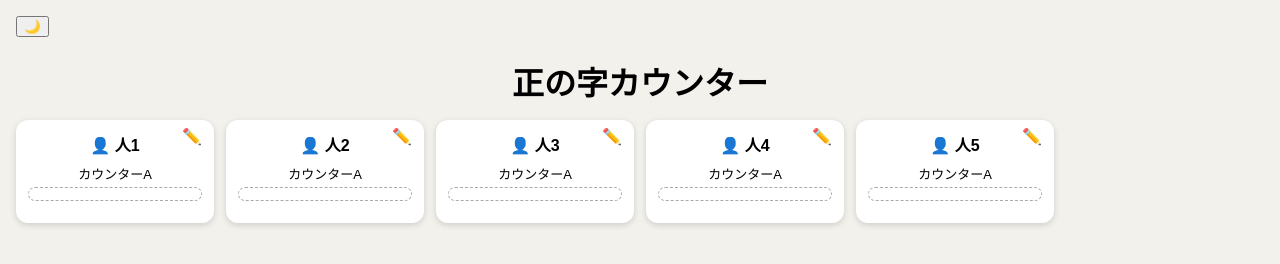
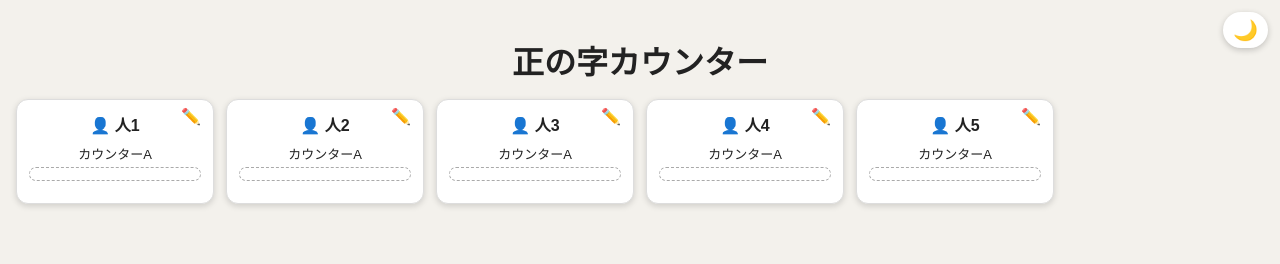
Before and after one commit to cowmilk-web/testcounter, a plain HTML site: page index.html in a window 1280 px wide. Drawn offline with Linux system fonts and the light colour scheme.

Commit message:
Update style.css

```diff
--- a/style.css
+++ b/style.css
@@ -125,3 +125,50 @@ h1 {
   stroke-width: 6;
   stroke-linecap: round;
 }
+
+/* ===== テーマ変数 ===== */
+:root {
+  --bg: #f3f1ec;
+  --card: #ffffff;
+  --text: #222;
+  --border: #ddd;
+}
+
+[data-theme="dark"] {
+  --bg: #121212;
+  --card: #1e1e1e;
+  --text: #f1f1f1;
+  --border: #333;
+}
+
+/* ===== 全体反映 ===== */
+body {
+  background: var(--bg);
+  color: var(--text);
+}
+
+.card {
+  background: var(--card);
+  border: 1px solid var(--border);
+}
+
+/* 正の字 */
+.sho-svg line {
+  stroke: var(--text);
+}
+
+/* ===== テーマ切替ボタン ===== */
+.theme-toggle {
+  position: fixed;
+  top: 12px;
+  right: 12px;
+  font-size: 20px;
+  padding: 6px 10px;
+  border-radius: 999px;
+  border: none;
+  background: var(--card);
+  color: var(--text);
+  cursor: pointer;
+  box-shadow: 0 2px 6px rgba(0,0,0,.2);
+  z-index: 1000;
+}
```
